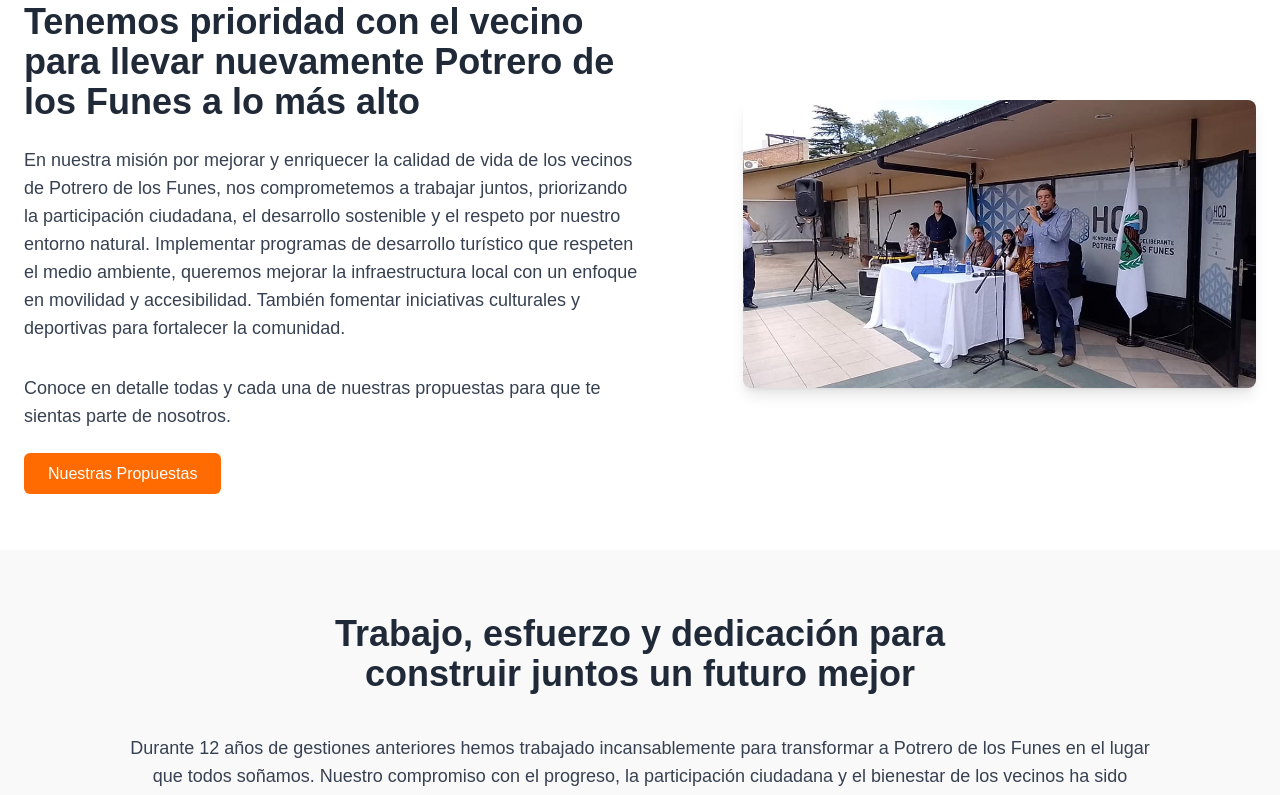
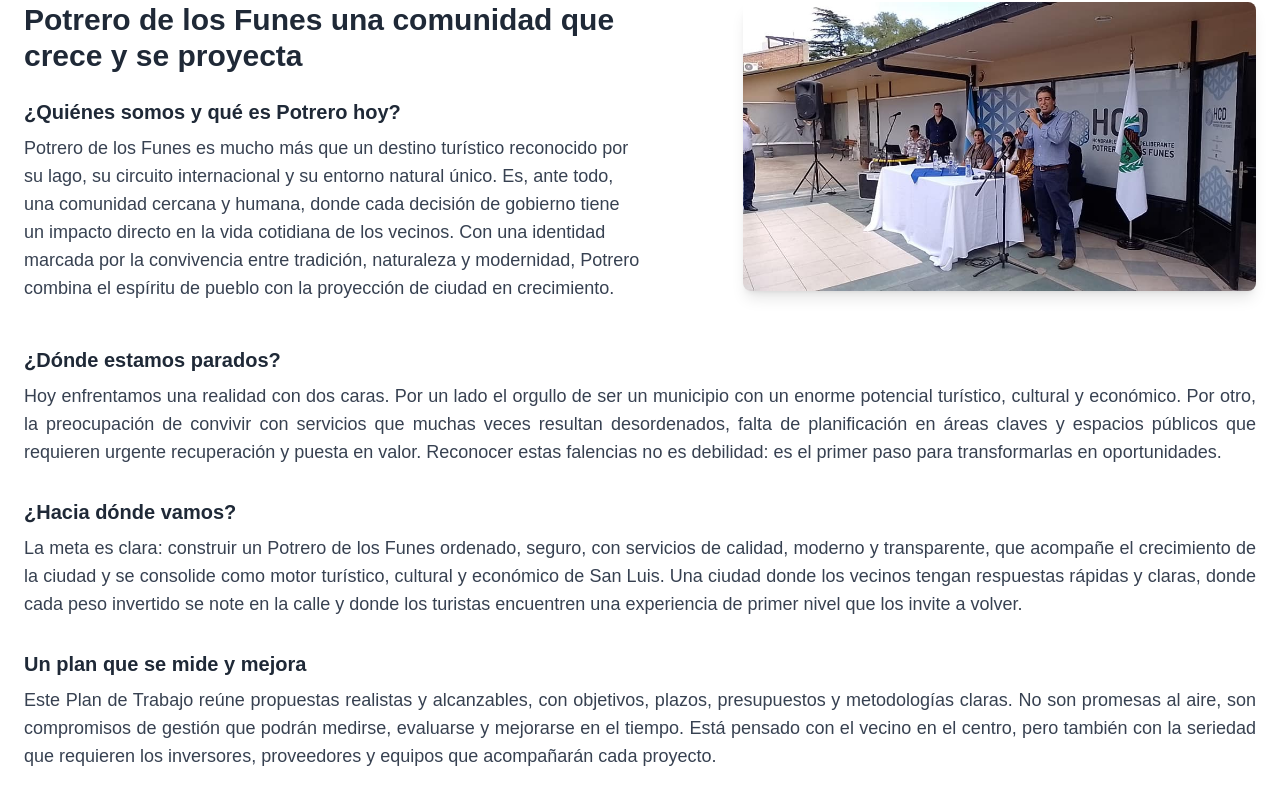
Before and after one commit to NJaDiaz/CampaElect, a Next.js app: page / in a window 1280 px wide. Shown: the part 916-1711 px from the top of the page. Built offline with nearby package versions, Linux system fonts and the light colour scheme.

Commit message:
mejoras en propuesta y visuales de agenda

```diff
--- a/app/components/Facebook.jsx
+++ b/app/components/Facebook.jsx
@@ -17,10 +17,10 @@ const FacebookVideo = () => {
   const eventos = [
     { fecha: "2025-08-05", titulo: "Nota elevada", descripcion: "Presentación de pedido de informe al Honorable Consejo Deliberante" },
     { fecha: "2025-09-23", titulo: "Presentación candidatos a concejal", descripcion: "Presentación de todos los candidatos a concejal de nuestra lista" },
-    { fecha: "2025-10-10", titulo: "Presentación campaña y plan de trabajo", descripcion: "Presentación de la campaña Potrero Activo y plan de trabajo para el año 2025-2029" },
-    { fecha: "2025-10-16", titulo: "Reunión abierta", descripcion: "Invitamos a todos los vecinos a participar de una reunión abierta para compartir ideas, inquietudes y propuestas sobre el futuro de Potrero de los Funes." },
-    { fecha: "2025-10-23", titulo: "Reunión abierta", descripcion: "Invitamos a todos los vecinos a participar de una reunión abierta para compartir ideas, inquietudes y propuestas sobre el futuro de Potrero de los Funes." },
-    { fecha: "2025-10-30", titulo: "Reunión abierta", descripcion: "Invitamos a todos los vecinos a participar de una reunión abierta para compartir ideas, inquietudes y propuestas sobre el futuro de Potrero de los Funes." },
+    { fecha: "2025-10-10", titulo: "Presentación campaña y plan de trabajo", lugar:"Lugar: Sede Potrero Activo" , hora:"Hora: 20:30hs" , descripcion: "Presentación de la campaña Potrero Activo y plan de trabajo para el año 2025-2029" },
+    { fecha: "2025-10-16", titulo: "Reunión abierta", lugar:"Lugar: Sede Potrero Activo" , hora:"Hora: 20:30hs" , descripcion: "Invitamos a todos los vecinos a participar de una reunión abierta para compartir ideas, inquietudes y propuestas sobre el futuro de Potrero de los Funes." },
+    { fecha: "2025-10-23", titulo: "Reunión abierta", lugar:"Lugar: Sede Potrero Activo" , hora:"Hora: 20:30hs", descripcion: "Invitamos a todos los vecinos a participar de una reunión abierta para compartir ideas, inquietudes y propuestas sobre el futuro de Potrero de los Funes." },
+    { fecha: "2025-10-30", titulo: "Reunión abierta", lugar:"Lugar: Sede Potrero Activo" , hora:"Hora: 20:30hs", descripcion: "Invitamos a todos los vecinos a participar de una reunión abierta para compartir ideas, inquietudes y propuestas sobre el futuro de Potrero de los Funes." },
 
   ];
 
@@ -111,9 +111,11 @@ const FacebookVideo = () => {
             <ul className="space-y-2">
               {getEventsByDate(fechaSeleccionada).length > 0 ? (
                 getEventsByDate(fechaSeleccionada).map((evento, index) => (
-                  <li key={index} className="p-3 bg-[#FFF7F0] rounded-lg shadow">
-                    <h4 className="font-bold text-[#FF6B00]">{evento.titulo}</h4>
-                    <p className="text-sm text-gray-700">{evento.descripcion}</p>
+                  <li key={index} className="p-3 bg-[#FFF7F0] text-center rounded-lg shadow">
+                    <h4 className="font-bold text-[rgb(255,107,0)]">{evento.titulo}</h4>
+                    <h4 className="font-semibold text-sm text-[#000000]">{evento.lugar}</h4>
+                    <h4 className="font-semibold text-sm text-[#000000]">{evento.hora}</h4>
+                    <p className="text-md text-gray-700">{evento.descripcion}</p>
                   </li>
                 ))
               ) : (
--- a/app/components/Propuesta.jsx
+++ b/app/components/Propuesta.jsx
@@ -13,21 +13,63 @@ const PropuestaSection = () => {
       transition={{ duration: 0.9 }}
       viewport={{ once: false }}
     >
-      <div className="max-w-7xl mx-auto flex flex-wrap items-center justify-between">
-        <div className="w-full md:w-1/2 lg:w-1/2 text-center lg:text-left">
-          <h1 className="md:text-4xl text-xl font-bold text-gray-800 mb-6 max-w-2xl mx-auto lg:mx-0">
-            Tenemos prioridad con el vecino para llevar nuevamente Potrero de los Funes a lo más alto
-          </h1>
+      <div className="max-w-7xl mx-auto">
+        <div className="flex flex-wrap justify-between items-start">
+          <div className="w-full lg:w-1/2 text-center lg:text-left">
+            <h1 className="lg:text-3xl text-xl font-bold text-gray-800 mb-6 max-w-2xl mx-auto lg:mx-0">
+              Potrero de los Funes una comunidad que crece y se proyecta
+            </h1>
+            <h2 className="lg:text-xl text-gray-800 mb-2 font-semibold max-w-2xl mx-auto lg:mx-0">
+              ¿Quiénes somos y qué es Potrero hoy?
+            </h2>
+            <p className="lg:text-lg text-md text-gray-700 mb-8">
+              Potrero de los Funes es mucho más que un destino turístico reconocido por su lago, su circuito internacional y su entorno natural único.
+              Es, ante todo, una comunidad cercana y humana, donde cada decisión de gobierno tiene un impacto directo en la vida cotidiana de los vecinos.
+              Con una identidad marcada por la convivencia entre tradición, naturaleza y modernidad, Potrero combina el espíritu de pueblo con la proyección de ciudad en crecimiento.
+            </p>
+          </div>
+
+          <div className="hidden lg:block lg:w-5/12 mt-12 md:mt-0">
+            <img
+              src="/images/somos.jpg"
+              alt="Propuesta"
+              className="w-full h-auto rounded-lg shadow-lg"
+            />
+          </div>
+        </div>
+
+        <div className="w-full mt-3 text-center lg:text-justify">
+          <h2 className="md:text-xl text-gray-800 font-semibold mb-2">
+            ¿Dónde estamos parados?
+          </h2>
           <p className="md:text-lg text-md text-gray-700 mb-8">
-            En nuestra misión por mejorar y enriquecer la calidad de vida de los vecinos de Potrero de los Funes, nos comprometemos a trabajar juntos, priorizando la participación ciudadana, el desarrollo sostenible y el respeto por nuestro entorno natural.
-            Implementar programas de desarrollo turístico que respeten el medio ambiente, queremos mejorar la infraestructura local con un enfoque en movilidad y accesibilidad.
-            También fomentar iniciativas culturales y deportivas para fortalecer la comunidad.
-          </p>
-          <p className="md:text-lg text-md text-gray-700 mb-8">
-            Conoce en detalle todas y cada una de nuestras propuestas para que te sientas parte de nosotros.
+            Hoy enfrentamos una realidad con dos caras. Por un lado el orgullo de ser un municipio con un enorme potencial turístico, cultural y económico.
+            Por otro, la preocupación de convivir con servicios que muchas veces resultan desordenados, falta de planificación en áreas claves y espacios públicos que requieren urgente recuperación y puesta en valor.
+            Reconocer estas falencias no es debilidad: es el primer paso para transformarlas en oportunidades.
           </p>
 
-          <div className="mt-8">
+          <h2 className="md:text-xl text-gray-800 font-semibold mb-2">
+            ¿Hacia dónde vamos?
+          </h2>
+          <p className="md:text-lg text-md text-gray-700 mb-8">
+            La meta es clara: construir un Potrero de los Funes ordenado, seguro, con servicios de calidad, moderno y transparente, que acompañe el crecimiento de la ciudad y se consolide como motor turístico, cultural y económico de San Luis.
+            Una ciudad donde los vecinos tengan respuestas rápidas y claras, donde cada peso invertido se note en la calle y donde los turistas encuentren una experiencia de primer nivel que los invite a volver.
+          </p>
+
+          <h2 className="md:text-xl text-gray-800 font-semibold mb-2">
+            Un plan que se mide y mejora
+          </h2>
+          <p className="md:text-lg text-md text-gray-700 mb-8">
+            Este Plan de Trabajo reúne propuestas realistas y alcanzables, con objetivos, plazos, presupuestos y metodologías claras.
+            No son promesas al aire, son compromisos de gestión que podrán medirse, evaluarse y mejorarse en el tiempo.
+            Está pensado con el vecino en el centro, pero también con la seriedad que requieren los inversores, proveedores y equipos que acompañarán cada proyecto.
+          </p>
+
+          <p className="md:text-lg text-md text-gray-700 mb-8">
+            Conocé en detalle todas y cada una de nuestras propuestas para que te sientas parte de nosotros.
+          </p>
+
+          <div className="mt-8 items-center text-center">
             <a
               href="/Propuestas"
               className="bg-[#FF6B00] text-white font-medium py-3 px-6 rounded-md hover:bg-[#FFA500] transition-colors duration-300"
@@ -36,14 +78,6 @@ const PropuestaSection = () => {
             </a>
           </div>
         </div>
-
-        <div className="hidden md:block md:w-1/2 lg:w-5/12 mt-12 md:mt-0">
-          <img
-            src="/images/somos.jpg"
-            alt="Propuesta"
-            className="w-full h-auto rounded-lg shadow-lg"
-          />
-        </div>
       </div>
     </motion.section>
   );
--- a/app/conocenos/page.jsx
+++ b/app/conocenos/page.jsx
@@ -1,9 +1,9 @@
 "use client";
 
+import { useEffect } from "react";
 import Image from "next/image";
 import Link from "next/link";
 import { motion } from "framer-motion";
-
 
 const concejales = [
   { id: 1, nombre: "Marcelo de la Reta", imagen: "/equipo/Concejal.jpeg",
@@ -26,11 +26,31 @@ const concejales = [
    },
 ];
 
+export default function Conocenos() {
+  useEffect(() => {
+  const handleScrollToHash = () => {
+    const hash = window.location.hash;
+    if (hash) {
+      const id = hash.replace("#", "");
+      const element = document.getElementById(id);
+      if (element) {
+        element.scrollIntoView({ behavior: "smooth", block: "start" });
+      }
+    }
+  };
 
-export default function Conocenos() {
+  const timer = setTimeout(handleScrollToHash, 1000);
+
+  window.addEventListener("hashchange", handleScrollToHash);
+
+  return () => {
+    clearTimeout(timer);
+    window.removeEventListener("hashchange", handleScrollToHash);
+  };
+}, []);
+
   return (
     <main className="bg-white pt-40 w-full mx-auto text-black overflow-x-hidden">
-
 
       <motion.section
         initial={{ opacity: 0, y: 50 }}
@@ -220,6 +240,7 @@ export default function Conocenos() {
           />
         </motion.div>
         <motion.div
+          id="intendente"
           initial={{ opacity: 0, x: 40 }}
           whileInView={{ opacity: 1, x: 0 }}
           transition={{ duration: 0.9 }}
@@ -238,7 +259,7 @@ export default function Conocenos() {
       </motion.section>
 
 
-      <motion.section
+     <motion.section
         initial={{ opacity: 0, y: 60 }}
         whileInView={{ opacity: 1, y: 0 }}
         transition={{ duration: 0.9 }}
@@ -252,6 +273,7 @@ export default function Conocenos() {
           {concejales.map((concejal, index) => (
             <motion.div
               key={concejal.id}
+              id={`concejal-${concejal.id}`}
               initial={{ opacity: 0, y: 50 }}
               whileInView={{ opacity: 1, y: 0 }}
               transition={{ duration: 0.8 }}
@@ -260,7 +282,6 @@ export default function Conocenos() {
                 index % 2 !== 0 ? "md:flex-row-reverse" : ""
               }`}
             >
-
               <motion.div
                 initial={{ scale: 0.8, opacity: 0 }}
                 whileInView={{ scale: 1, opacity: 1 }}
@@ -275,7 +296,6 @@ export default function Conocenos() {
                   className="rounded-full object-cover shadow-xl border-4 border-blue-900"
                 />
               </motion.div>
-
 
               <motion.div
                 initial={{
@@ -292,14 +312,13 @@ export default function Conocenos() {
                   {concejal.nombre}
                 </h3>
                 <p className="text-gray-700 text-base md:text-lg leading-relaxed">
-                   {concejal.descripcion}
+                  {concejal.descripcion}
                 </p>
               </motion.div>
             </motion.div>
           ))}
         </div>
       </motion.section>
-
 
       <motion.section
         initial={{ opacity: 0, scale: 0.95 }}
--- a/app/data/noticias.js
+++ b/app/data/noticias.js
@@ -34,11 +34,11 @@ export const noticias = {
     ],
   },
   "nota-consejo-deliberante": {
-    titulo: "Nota al consejo deliberante",
+    titulo: "Nota al concejo deliberante",
     fecha: "05 Agosto 2025",
     imagenes: ["/informate/nota.webp"],
     contenido: [
-      "Daniel Orlando presentó un pedido de informe al Consejo Deliberante en busca de claridad y respuesta para el pueblo, ya que se acerca la fecha de elecciones y no hay certeza alguna de que esto suceda."
+      "Daniel Orlando presentó un pedido de informe al Concejo Deliberante en busca de claridad y respuesta para el pueblo, ya que se acerca la fecha de elecciones y no hay certeza alguna de que esto suceda."
     ],
   },
 };
```
